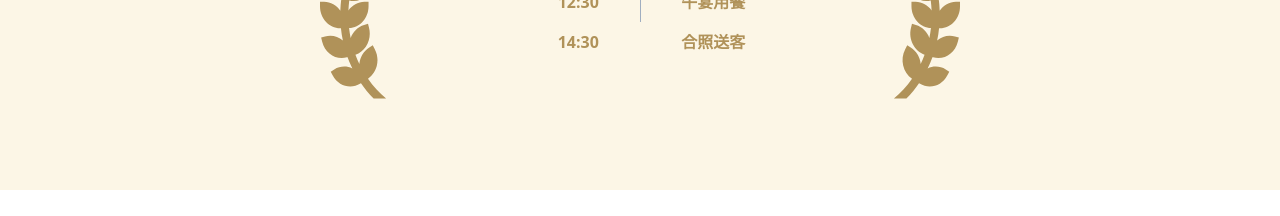
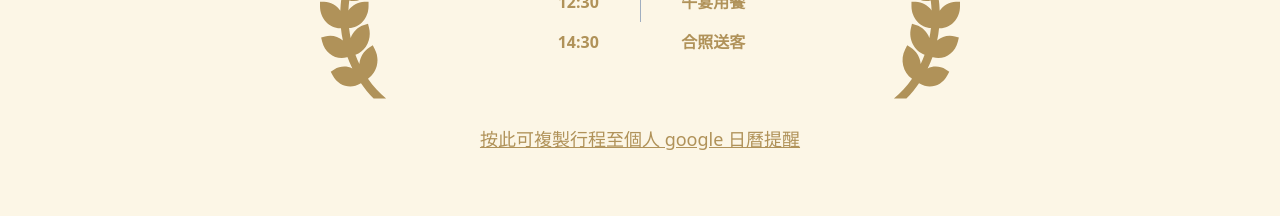
Before and after one commit to ChenHuei/huei-bei-wedding-, a Nuxt app: page / in a window 1280 px wide. Shown: the part 1460-1676 px from the top of the page. Built offline with nearby package versions, Linux system fonts and the light colour scheme.

Commit message:
Add calendar in details component

```diff
--- a/components/Details.vue
+++ b/components/Details.vue
@@ -6,6 +6,7 @@
       <DetailsLaurel :direction="Direction.RIGHT" />
       <DetailsDescription v-for="item in list" :key="item.time" v-bind="item" />
     </div>
+    <DetailsCalendar v-bind="calendar" />
   </BasicSection>
 </template>
 
@@ -20,7 +21,11 @@
 import { Component, Vue } from 'vue-property-decorator'
 
 // constants
-import { DETAILS_INFO, DETAILS_CONTENT } from '@/constants/details'
+import {
+  DETAILS_INFO,
+  DETAILS_CONTENT,
+  DETAILS_CALENDAR,
+} from '@/constants/details'
 
 // types
 import { Direction } from '@/types'
@@ -31,6 +36,7 @@ import { Direction } from '@/types'
       Direction,
       information: DETAILS_INFO,
       list: DETAILS_CONTENT,
+      calendar: DETAILS_CALENDAR,
     }
   },
 })
--- /dev/null
+++ b/components/details/Calendar.vue
@@ -0,0 +1,32 @@
+<template>
+  <a class="details-calendar mt-16 text-lg" :href="link" target="_blank">
+    {{ text }}
+  </a>
+</template>
+
+<script lang="ts">
+/**
+ *  @author leo.chen 2021-03-16
+ *  @description description
+ *
+ *  @summary summary
+ */
+
+import { Component, Vue, Prop } from 'vue-property-decorator'
+
+@Component
+export default class DetailsCalendar extends Vue {
+  @Prop()
+  link!: string
+
+  @Prop()
+  text!: string
+}
+</script>
+
+<style lang="scss" scoped>
+.details-calendar {
+  text-decoration: underline;
+  color: var(--primary);
+}
+</style>
--- a/constants/details.ts
+++ b/constants/details.ts
@@ -19,3 +19,9 @@ export const DETAILS_CONTENT: { time: string; description: string }[] = [
     description: '合照送客',
   },
 ]
+
+export const DETAILS_CALENDAR = {
+  text: '按此可複製行程至個人 google 日曆提醒',
+  link:
+    'https://www.google.com/calendar/render?action=TEMPLATE&text=%5B%E6%8C%AF%E8%BC%9D,%E8%93%93%E7%8F%8A%5D%20%E5%A9%9A%E7%A6%AE&details=%E7%95%B6%E5%A4%A9%E6%B5%81%E7%A8%8B%EF%BC%9A%0A%0A12:00%20%E8%B3%93%E5%AE%A2%E5%85%A5%E5%B8%AD%0A12:30%20%E5%8D%88%E5%AE%B4%E7%94%A8%E9%A4%90%0A14:30%20%E5%90%88%E7%85%A7%E9%80%81%E5%AE%A2%0A%0A%E8%A9%B3%E7%B4%B0%E8%B3%87%E8%A8%8A%E8%AB%8B%E5%8F%83%E8%80%83%EF%BC%9Ahttps://....&location=%E5%8F%B0%E5%8C%97%E5%B8%82%E4%B8%AD%E5%B1%B1%E5%8D%80%E6%B0%91%E7%94%9F%E6%9D%B1%E8%B7%AF%E4%B8%89%E6%AE%B5%208%20%E8%99%9F%201%20%E6%A8%93&dates=20211211T030000.000Z%2F20211211T070000.000Z',
+}
```
